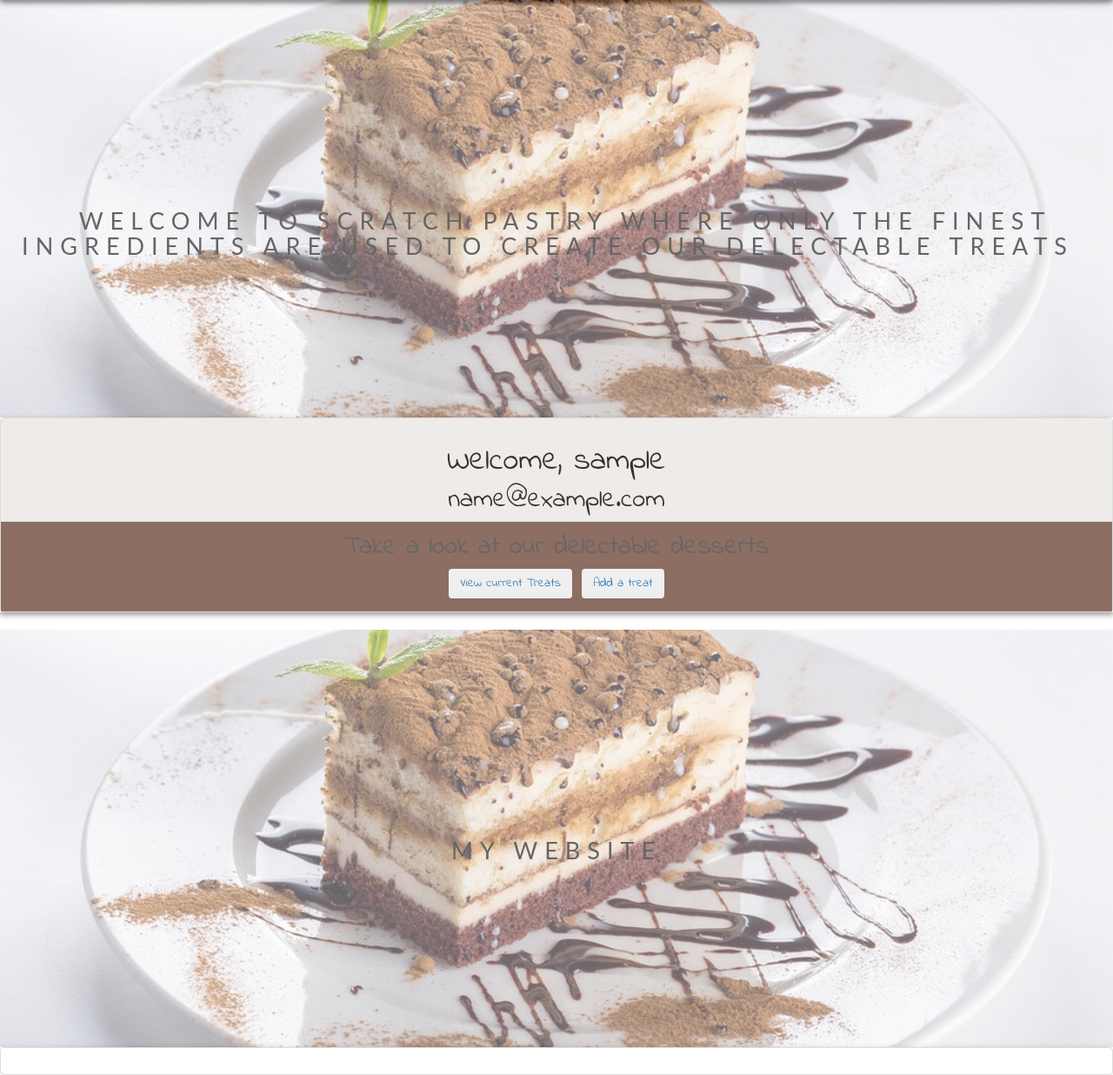
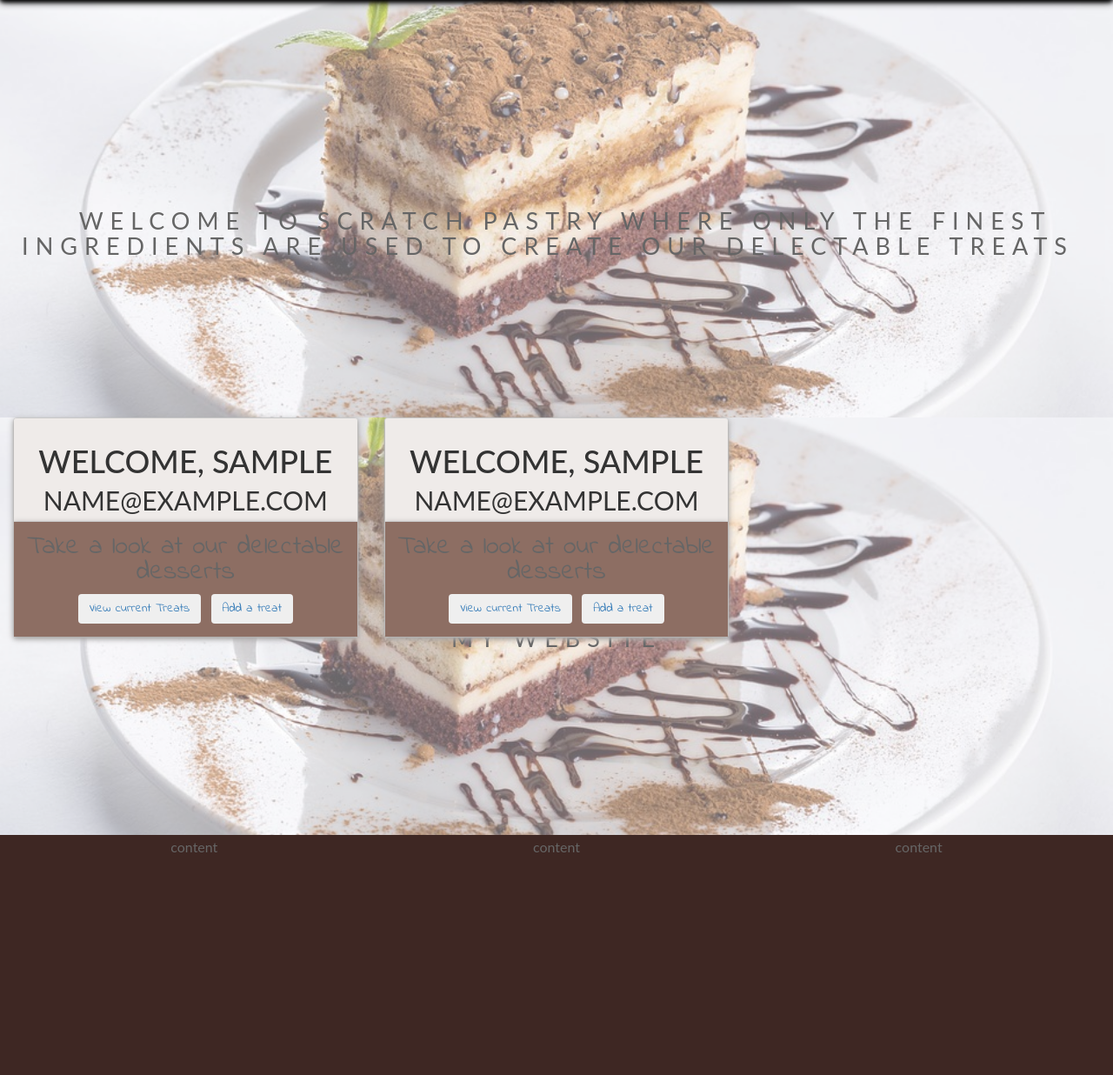
Before and after one commit to pkarella/scratch-pastrybakeshop, a Rails app: page / in a window 1280 px wide. Shown: the part 100-1336 px from the top of the page at 87% size. After the commit the page ends 1160 px from the top, so only its background shows below. Run offline with Rails 7, Linux system fonts and the light colour scheme; the visitor is signed in with stand-in values (Sample User, id 1); style sheets or scripts are compiled from the project's sources; parts of the project's set-up code (start-up, migrations or seed data) failed here and were passed over; some libraries are stand-ins or nearby versions.

Commit message:
styling for footer and section

```diff
--- a/app/assets/stylesheets/application.scss
+++ b/app/assets/stylesheets/application.scss
@@ -17,7 +17,7 @@
 
    @import "bootstrap";
 @import url(https://fonts.googleapis.com/css?family=Indie%20Flower);
-
+//changes to entire site
    body,html{
      height: 100%;
      margin:0;
@@ -29,12 +29,26 @@
 
 
    }
-
+//navbar
 .navbar-brand{
 font-family: Indie Flower;
 font-size: 30px;
 overflow: hidden;
+
 }
+#navtop{
+  background-color: #3e2723;
+  margin: auto;
+  height: 100px;
+  // background-image: url('choc.jpg');
+  // background-repeat: no-repeat;
+  // background-size: cover;
+  // overflow: visible;
+  box-shadow: 0 2px 5px 0 black, 0 2px 10px 0 black;
+
+}
+//end of navbar
+//paralax image and section
    .pimg1{
   background-image: url('cake.jpg');
    height: 60%;
@@ -44,28 +58,31 @@ overflow: hidden;
    background-size: cover;
    background-repeat: no-repeat;
    background-attachment: fixed;
+   z-index: -1;
    }
-
+//panel in the center
    .section{
      font-family: Indie Flower;
      text-align: center;
      font-size: 30px;
      padding: 50px, 80px;
-     box-shadow: 0 2px 5px 0 #AEACAB, 0 2px 8px 0 #AEACAB;
+
      margin: 0;
 
-
-
-   }
+}
 #panel{
   background-color: #efebe9;
-
+ box-shadow: 0 2px 5px 0 #AEACAB, 0 2px 8px 0 #AEACAB;
+text-transform: uppercase;
+font-family: "Lato";
 }
 #panelb{
   background-color: #8d6e63;
-
+ box-shadow: 0 2px 5px 0 #AEACAB, 0 2px 8px 0 #AEACAB;
 
 }
+//end of panel in center
+//text within the parallax image
    .ptext{
      position: absolute;
      top:50%;
@@ -86,7 +103,10 @@ overflow: hidden;
     .ptext .border.trans{
       background-color: transparent;
     }
+  //end of text within the parallax image
+//end of parallax changes
 
+//cards on product page
     @mixin BoxShadowHelper($level: 1){
       @if $level == 1 {
         box-shadow: 0 2px 5px 0 black, 0 2px 10px 0 black;
@@ -116,21 +136,33 @@ overflow: hidden;
     margin: 0 auto;
 
     }
+//end of cards on product page
 
-#navtop{
-  background-color: #3e2723;
-  margin: auto;
-  height: 100px;
-  // background-image: url('choc.jpg');
-  // background-repeat: no-repeat;
-  // background-size: cover;
-  // overflow: visible;
-  box-shadow: 0 2px 5px 0 black, 0 2px 10px 0 black;
-}
-#productpage{
-  background-color: #ECEAE9;
-  margin: auto;
-}
+
+    /* Set the fixed height of the footer here */
+
+    #footer {
+      height: 100px;
+      margin: auto;
+      width: auto;
+      text-align: center;
+      position: relative;
+    }
+    #footer {
+      background-color: #3e2723;
+    }
+
+    /* Lastly, apply responsive CSS fixes as necessary */
+    // @media (max-width: 767px) {
+    //   #footer {
+    //     margin-left: -20px;
+    //     margin-right: -20px;
+    //     padding-left: 20px;
+    //     padding-right: 20px;
+    //   }
+    // }
+
+
    @media(max-width: 568px){
      .pimg1{
        background-attachment: scroll;
--- a/app/controllers/application_controller.rb
+++ b/app/controllers/application_controller.rb
@@ -7,7 +7,7 @@ class ApplicationController < ActionController::Base
   protected
 
   def configure_permitted_parameters
-      devise_parameter_sanitizer.permit(:sign_up) { |u| u.permit(:email, :username, :password) }
+      devise_parameter_sanitizer.permit(:sign_up) { |u| u.permit(:email, :username, :password,:avatar) }
       devise_parameter_sanitizer.permit(:account_update) { |u| u.permit(:email, :username, :password, :current_password, :avatar) }
   end
 end
--- a/app/views/layouts/application.html.erb
+++ b/app/views/layouts/application.html.erb
@@ -16,4 +16,15 @@
 
 
   </body>
-</html>
+  <div id="footer"class="container">
+    <div class="col-md-4">
+      <p>content</p>
+    </div>
+    <div class="col-md-4">
+      <p>content</p>
+    </div>
+    <div class="col-md-4">
+      <p>content</p>
+    </div>
+    </div>
+  </html>
--- a/app/views/welcome/index.html.erb
+++ b/app/views/welcome/index.html.erb
@@ -6,7 +6,9 @@
     </section>
 
   <section class="section section-light">
-    <div  class="panel panel-default">
+
+      <div class="col-md-4">
+      <div  class="panel panel-default">
       <div id="panel" class="panel-heading">
         <% if @current_user %>
         <h1>Welcome, <%= @current_user.username %></h1>
@@ -24,6 +26,29 @@
         <% end %>
 
       </div>
+      </div>
+    </div>
+      <div class="col-md-4">
+        <div  class="panel panel-default">
+        <div id="panel" class="panel-heading">
+          <% if @current_user %>
+          <h1>Welcome, <%= @current_user.username %></h1>
+          <%= @current_user.email %>
+          <% else %>
+          <h1>Scratch Pastry</h1>
+        <% end %>
+        </div>
+        <div id="panelb" class="panel-body">
+          <p>Take a look at our delectable desserts</p>
+
+          <button class="button btn"><%= link_to "View current Treats", products_path %></button>
+          <% if current_user && current_user.admin %>
+          <button class="button btn left"><%= link_to "Add a treat", new_product_path %></button>
+          <% end %>
+
+        </div>
+        </div>
+      </div>
   </section>
 
   <div class="pimg1">
@@ -32,13 +57,3 @@
       </span>
     </div>
   </div>
-
-
-  <section class="section section-light">
-    <div class="panel panel-default">
-      <div class="panel-body">
-
-      </div>
-
-      </div>
-  </section>
```
Also changed, not shown: Gemfile, 3 other files.
